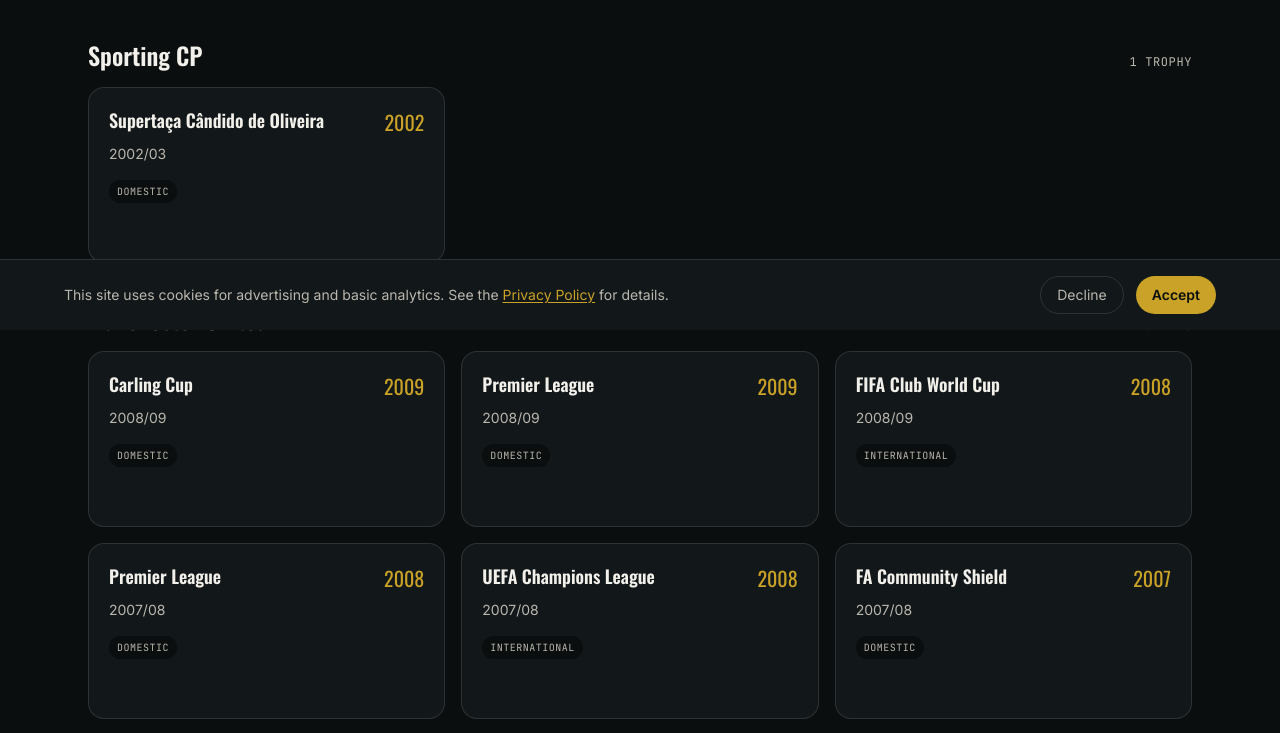
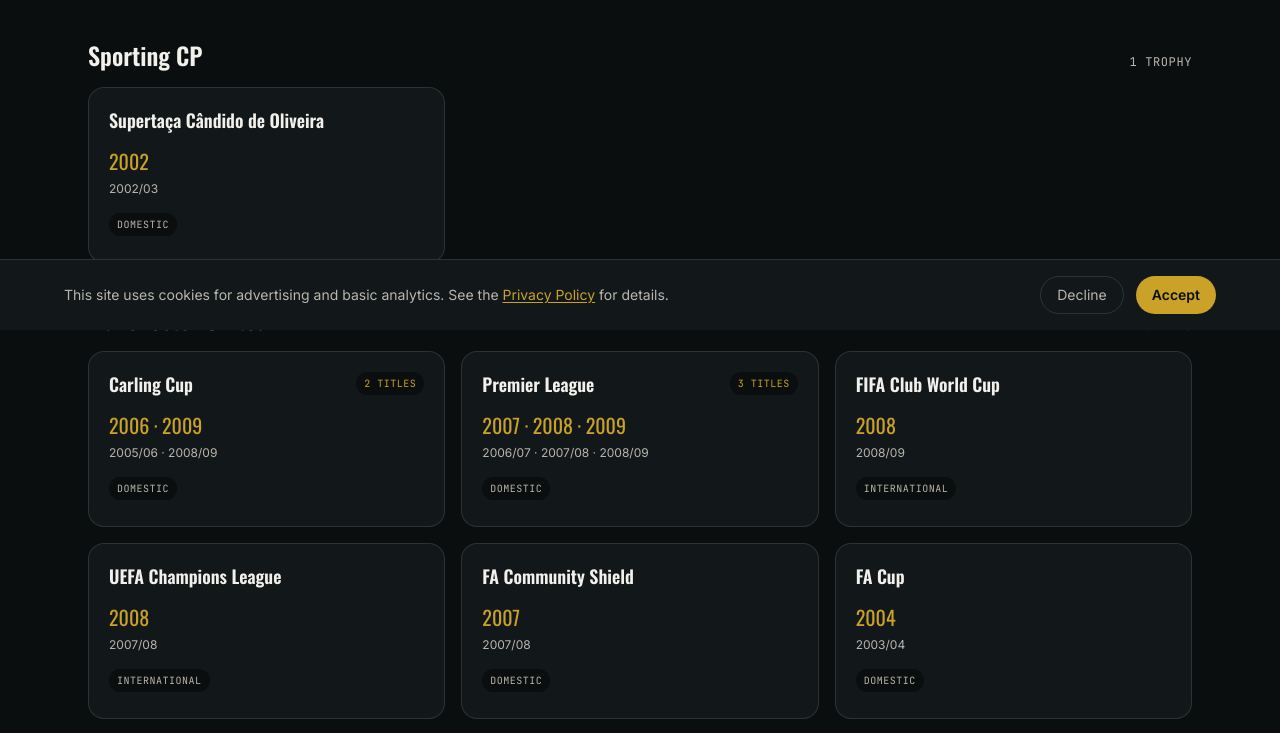
Before and after one commit to ronaldogoatsfc/cr7archive, a Next.js app: page /trophies in a window 1280 px wide. Shown: the part 470-1203 px from the top of the page. Built offline with nearby package versions, Linux system fonts and the light colour scheme.

Commit message:
Group repeated trophies into shared cards

```diff
--- a/app/trophies/page.js
+++ b/app/trophies/page.js
@@ -52,6 +52,19 @@ function Select({ label, value, onChange, options }) {
 }
 
 function TrophyGroup({ club, items }) {
+  const groupedTrophies = [...items.reduce((groups, trophy) => {
+    const key = [trophy.name, trophy.competitionType, trophy.domestic, trophy.isFriendly].join("|");
+    if (!groups.has(key)) groups.set(key, []);
+    groups.get(key).push(trophy);
+    return groups;
+  }, new Map()).values()].map((group) => ({
+    ...group[0],
+    years: [...new Set(group.map((trophy) => trophy.year))].sort((a, b) => a - b),
+    seasons: [...new Set(group.map((trophy) => trophy.season))].sort(),
+    articleSlug: group.find((trophy) => trophy.articleSlug)?.articleSlug,
+    count: group.length,
+  }));
+
   return (
     <section className="mt-10">
       <div className="mb-4 flex items-baseline justify-between gap-4">
@@ -63,7 +76,7 @@ function TrophyGroup({ club, items }) {
         </span>
       </div>
       <div className="grid grid-cols-1 gap-4 sm:grid-cols-2 lg:grid-cols-3">
-        {items.map((t) => (
+        {groupedTrophies.map((t) => (
           <article
             key={t.id}
             className="flex min-h-44 flex-col rounded-2xl border border-line bg-pitch-raised p-5 transition hover:border-gold/50"
@@ -72,9 +85,16 @@ function TrophyGroup({ club, items }) {
               <span className="font-display text-lg font-semibold leading-snug text-paper">
                 {t.name}
               </span>
-              <span className="stat-number shrink-0 text-xl text-gold">{t.year}</span>
+              {t.count > 1 && (
+                <span className="shrink-0 rounded-full bg-pitch px-2 py-1 font-mono text-[10px] uppercase tracking-wider text-gold">
+                  {t.count} titles
+                </span>
+              )}
             </div>
-            <p className="mt-2 text-sm text-paper-dim">{t.season}</p>
+            <p className="stat-number mt-3 text-xl leading-relaxed text-gold">
+              {t.years.join(" · ")}
+            </p>
+            <p className="mt-1 text-xs text-paper-dim">{t.seasons.join(" · ")}</p>
             <div className="mt-4 flex flex-wrap items-center gap-2">
               {t.isFriendly && (
                 <span className="rounded-full border border-goal-red px-2 py-0.5 font-mono text-[10px] uppercase tracking-wider text-goal-red">
```
